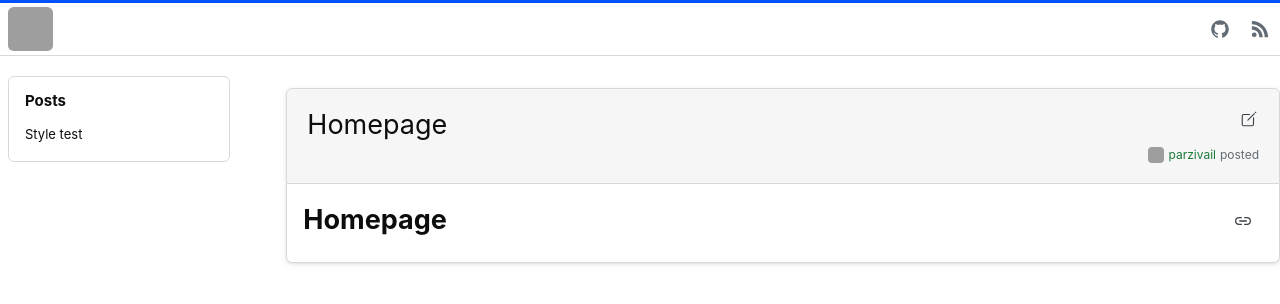
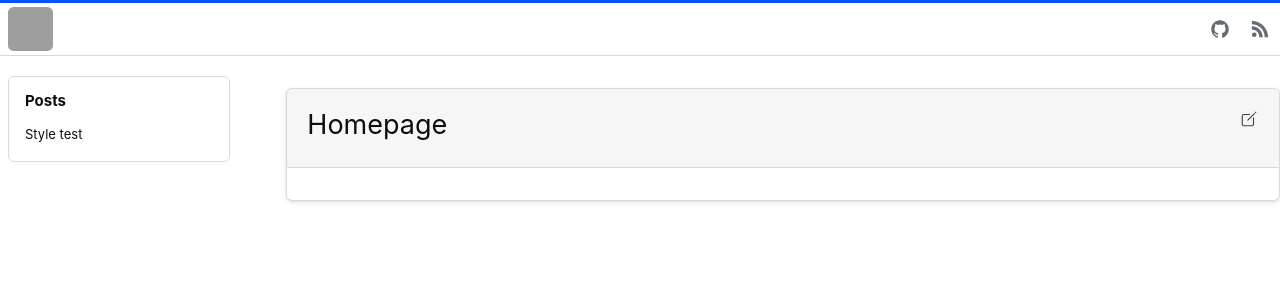
Before and after one commit to parzivail/parzivail.github.io, a Jekyll site: the page built from index.md, in a window 1280 px wide. Shown: the top 304 px of the page. Built offline with Jekyll 4.4.1, drawn with Linux system fonts in a browser that asks for light colours; our own code applies the rules of GitHub Pages for plain Markdown files; grey boxes are pictures that could not be loaded.

Commit message:
fix layouts

```diff
--- a/_layouts/default.html
+++ b/_layouts/default.html
@@ -56,10 +56,7 @@
             <h2 class="s-sidebarwidget--header">Posts</h2>
             <ul class="s-sidebarwidget--content s-sidebarwidget__items">
               {% for post in site.posts %} {% if post.url == page.url %}
-              <li class="s-sidebarwidget--item" aria-current="page">{% else %}</li>
-
-              <li class="s-sidebarwidget--item">
-                {% endif %}
+              <li class="s-sidebarwidget--item" aria-current="page">
                 <a
                   class="s-navigation--item"
                   href="{{ site.baseurl }}{{ post.url }}"
@@ -68,7 +65,17 @@
                   {{ post.title }}
                 </a>
               </li>
-              {% endfor %}
+              {% else %}
+              <li class="s-sidebarwidget--item">
+                <a
+                  class="s-navigation--item"
+                  href="{{ site.baseurl }}{{ post.url }}"
+                  title="{{ post.subtitle }}"
+                >
+                  {{ post.title }}
+                </a>
+              </li>
+              {% endif %} {% endfor %}
             </ul>
           </nav>
         </div>
--- a/_layouts/page.html
+++ b/_layouts/page.html
@@ -17,20 +17,6 @@ layout: default
             {% if page.subtitle %}
             <div class="s-post-summary--meta-tags">{{ page.subtitle }}</div>
             {% endif %}
-            <div class="s-user-card s-user-card__minimal">
-              <a
-                href="https://github.com/{{ site.footer-links.github }}"
-                class="s-avatar s-user-card--avatar"
-              >
-                <img class="s-avatar--image" src="{{ site.github.owner_gravatar_url }}" />
-              </a>
-              <a href="https://github.com/{{ site.footer-links.github }}" class="s-user-card--link">
-                {{ site.github.owner_name }}
-              </a>
-              <time class="s-user-card--time">
-                posted {% include date.html date=page.date format="%B %o, %Y" %}
-              </time>
-            </div>
           </div>
           <a
             href="{{ site.github.repository_url }}/blob/main/{{ page.relative_path }}"
--- a/index.md
+++ b/index.md
@@ -1,6 +1,5 @@
 ---
 layout: page
+title: Homepage
 published: true
 ---
-
-# Homepage
```
Also changed, not shown: _layouts/post.html (+17 -3 lines).
